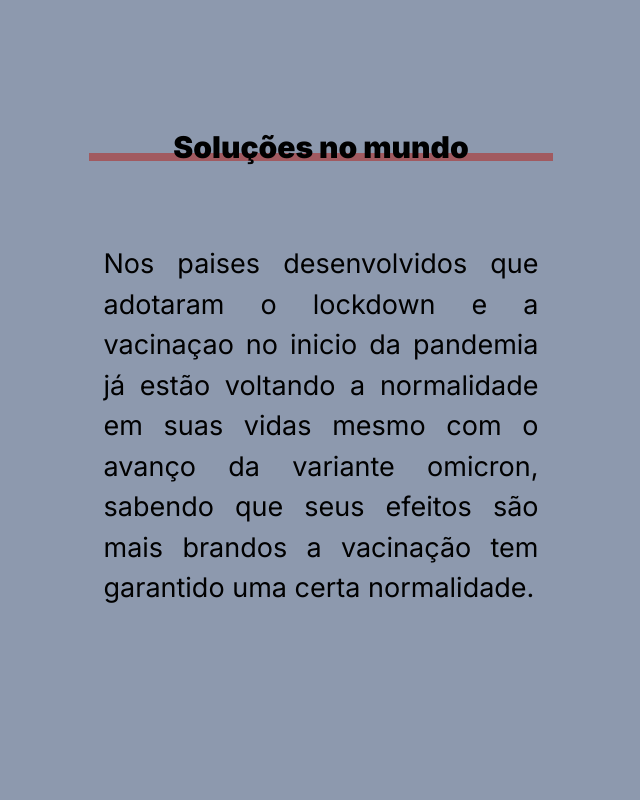
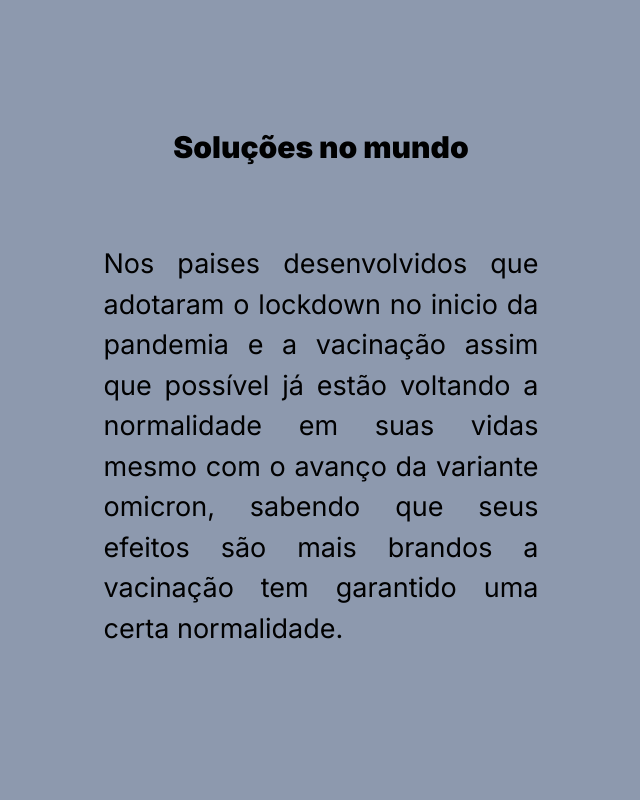
Before and after one commit to ubyss/O-impacto-da-pandemia, a plain HTML site: page index.html in a window 1280 px wide. Shown: the part 3840-4640 px from the top of the page, without its empty margins (319-959 px from the left). Drawn offline with Linux system fonts and the light colour scheme.

Commit message:
changes 2

```diff
--- a/assets/css/style.css
+++ b/assets/css/style.css
@@ -111,17 +111,6 @@ main p {
   font-weight: 800;
 }
 
-.handle h2::before,
-.demage-group h2::before{
-  content: '';
-  background-color: rgba(168, 70, 70, 0.75);
-  position: absolute;
-  left: 0;
-  bottom: 3px;
-  width: 100%;
-  height: 8px;
-  z-index: -1;
-}
 
 footer {
   background: #002642;
--- a/index.html
+++ b/index.html
@@ -52,8 +52,8 @@
     <div class="text">
     <h2>Soluções no mundo</h2>
     <p>
-      Nos paises desenvolvidos que adotaram o lockdown e a vacinaçao no inicio da
-      pandemia já estão voltando a normalidade em suas vidas mesmo com
+      Nos paises desenvolvidos que adotaram o lockdown no inicio da
+      pandemia e a vacinação assim que possível já estão voltando a normalidade em suas vidas mesmo com
       o avanço da variante omicron, sabendo que seus efeitos são mais
       brandos a vacinação tem garantido uma certa normalidade.
     </p>
@@ -65,7 +65,7 @@
     <h2>Quem mais sofre ?</h2>
     <p>
       Todas as classes foram afetadas. Mas principalmente a classe
-      da população vulneravel de baixa de renda. A pandemia provocou
+      da população vulnerável de baixa de renda. A pandemia provocou
       um aumento da pobreza e da desigualdade social e desemprego.
     </p>
     <p>
```
